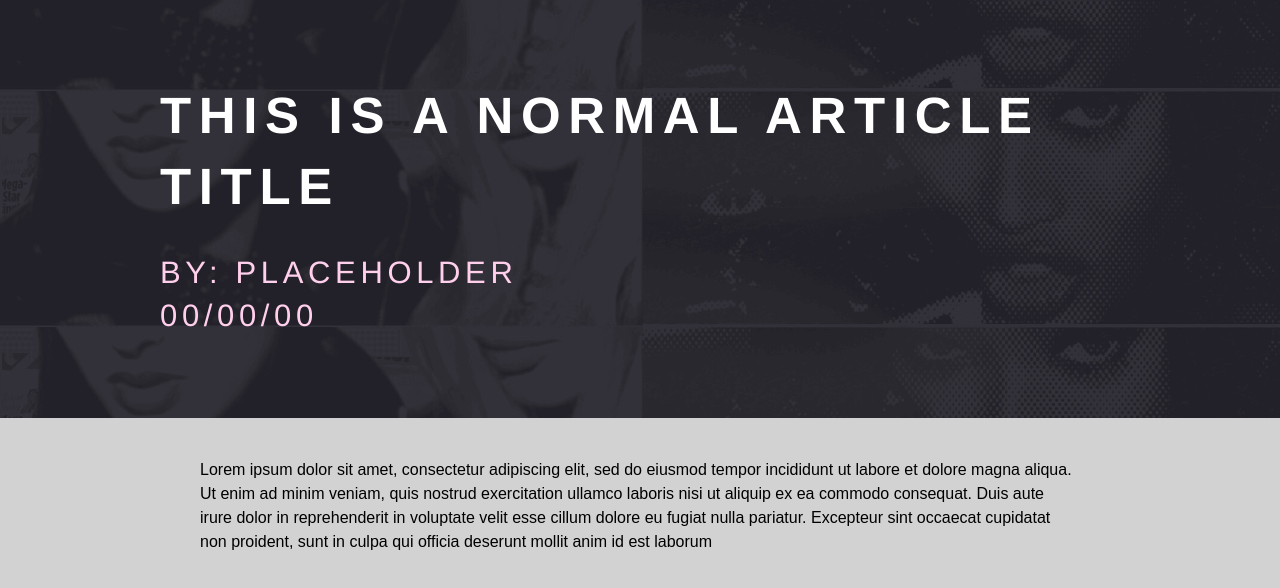
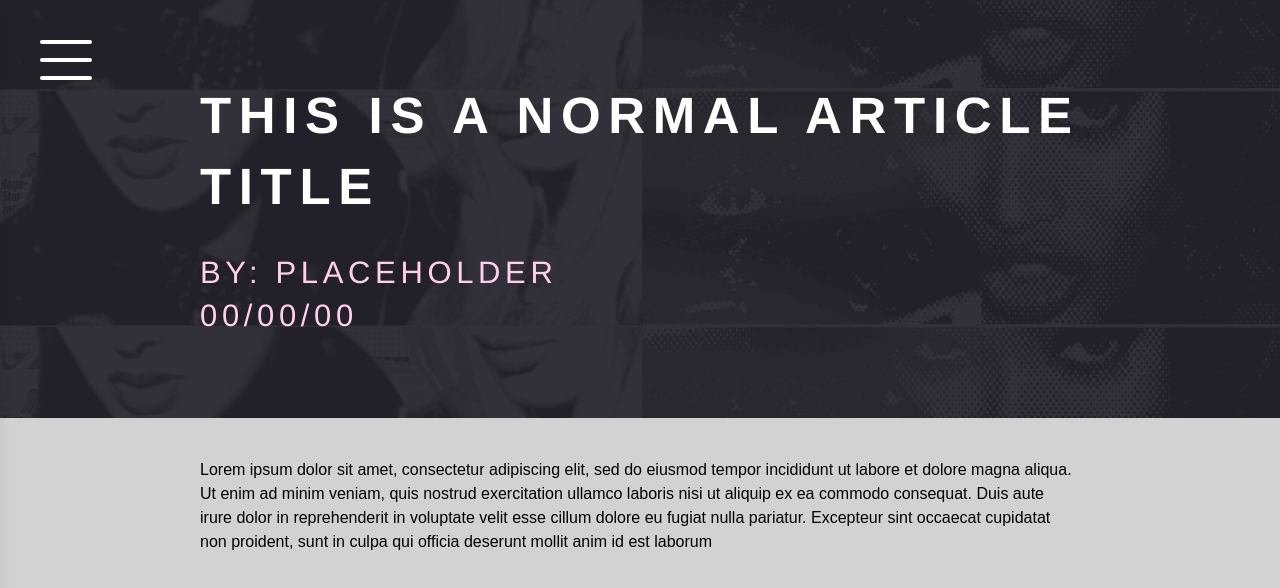
Before and after one commit to mayyadow/FashionAndPoliticsWebsite, a Next.js app in the folder fashionandpoliticswebsite/: page /article in a window 1280 px wide. Shown: the top 588 px of the page. Built offline with nearby package versions, Linux system fonts and the light colour scheme.

Commit message:
added nav bar

```diff
--- a/fashionandpoliticswebsite/app/layout.tsx
+++ b/fashionandpoliticswebsite/app/layout.tsx
@@ -2,6 +2,7 @@ import type { Metadata } from "next";
 import { DM_Sans, Anton } from "next/font/google";
 import Link from "next/link";
 import "./globals.css";
+import Navbar from "@/components/Navbar";
 
 const dm_sans = DM_Sans({
   subsets: ["latin"],
@@ -27,29 +28,9 @@ export default function RootLayout({
 }) {
   return (
     <html lang="en">
-      <body className="bg-[var(--grey)] text-[var(--black)]">
-        <div className="min-h-screen flex">
-          {/* <aside className="w-40 border-r border-black flex flex-col justify-between py-50 px-6 text-[1.5rem] tracking-[0.25em]">
-              <nav className="space-y-15">
-                <Link href="/" className="block hover:text-[var(--pink)]">
-                  HOME
-                </Link>
-                <Link href="/about" className="block hover:text-[var(--pink)]">
-                  ABOUT
-                </Link>
-                <Link href="/blog" className="block hover:text-[var(--pink)]">
-                  BLOG
-                </Link>
-              </nav>
-
-              <div className="text-[0.6rem] uppercase opacity-70">
-                UofT<br />
-                Fashion + Politics
-              </div>
-            </aside> */}
-
-          <main className="flex-1 relative overflow-hidden">{children}</main>
-        </div>
+      <body className="bg-[var(--grey)] text-[var(--black)] min-h-screen">
+        <Navbar />
+        {children}
       </body>
     </html>
   );
--- a/fashionandpoliticswebsite/components/ArticleHeader/ArticleTitle.tsx
+++ b/fashionandpoliticswebsite/components/ArticleHeader/ArticleTitle.tsx
@@ -11,7 +11,7 @@ export default function ArticleTitle({ articleName, author, date }: Props) {
     <>
       <h1
         style={{ color: "#FFFFFF" }}
-        className="font-helvetica text-[40px] md:text-[51px] font-bold wrap-break-words"
+        className="font-helvetica text-[25px] md:text-[51px] font-bold wrap-break-words"
       >
         {articleName}
       </h1>
@@ -19,7 +19,7 @@ export default function ArticleTitle({ articleName, author, date }: Props) {
       <h2
         style={{ color: "#ffcfec" }}
         color="#ffcfec"
-        className="font-helvetica text-[20px] md:text-[31px]"
+        className="font-helvetica text-[14px] md:text-[31px]"
       >
         BY: {author} <br></br> {date}{" "}
       </h2>
--- a/fashionandpoliticswebsite/components/ArticleHeader/index.tsx
+++ b/fashionandpoliticswebsite/components/ArticleHeader/index.tsx
@@ -22,7 +22,7 @@ export default function Header({ articleName, author, date }: Props) {
 "
     >
       {/* bg image */}
-      <div className="relative z-10 mt-10 ml-10 mr-10 mb-10 md:mt-20 md:ml-40 md:mr-40 md:mb-20 size text-xl">
+      <div className="relative z-10 mt-10 mx-20 mb-10 md:mt-20 md:mx-50 md:mb-20 size text-xl">
         <ArticleTitle articleName={articleName} author={author} date={date} />
       </div>
     </header>
--- /dev/null
+++ b/fashionandpoliticswebsite/components/Navbar/DesktopMenu.tsx
@@ -0,0 +1,61 @@
+"use client";
+import Link from "next/link";
+import Image from "next/image";
+
+type Props = {
+  isOpen: boolean;
+  setIsOpen: (value: boolean) => void;
+};
+
+export default function DesktopMenu({ isOpen, setIsOpen }: Props) {
+  return (
+    <>
+      {/* Slide-in Menu */}
+      <div
+        className={`fixed top-0 left-0 h-full w-64 bg-[#d2d2d2] text-[#1c1c1c] shadow-lg z-40 transform transition-transform duration-300 ${
+          isOpen ? "translate-x-0" : "-translate-x-full"
+        }`}
+      >
+        <div className="flex flex-col items-center mt-20 gap-13 text-lg">
+          <Link href="/">
+            <Image
+              src="/images/monogram.png"
+              alt="FP monogram"
+              width={150}
+              height={150}
+            />
+          </Link>
+          <Link
+            href="/"
+            onClick={() => setIsOpen(false)}
+            className="hover:text-[#FF1FA9]"
+          >
+            HOME
+          </Link>
+          <Link
+            href="/about"
+            onClick={() => setIsOpen(false)}
+            className="hover:text-[#FF1FA9]"
+          >
+            ABOUT
+          </Link>
+          <Link
+            href="/blog"
+            onClick={() => setIsOpen(false)}
+            className="hover:text-[#FF1FA9]"
+          >
+            BLOG
+          </Link>
+        </div>
+        <p className="mt-60 mx-30 flex items-center justify-center font-helvetica text-xs">
+          UOFT FASHION &amp; POLITICS
+        </p>
+      </div>
+
+      {/* Overlay */}
+      {isOpen && (
+        <div className="fixed z-30" onClick={() => setIsOpen(false)} />
+      )}
+    </>
+  );
+}
--- /dev/null
+++ b/fashionandpoliticswebsite/components/Navbar/DesktopNav.tsx
@@ -0,0 +1,36 @@
+"use client";
+import { useState } from "react";
+import DesktopMenu from "./DesktopMenu";
+
+export default function DesktopNav() {
+  const [isOpen, setIsOpen] = useState(false);
+
+  return (
+    <>
+      {/* Hamburger icon */}
+      <div
+        className="fixed top-10 left-10 flex flex-col justify-between w-13 h-10 cursor-pointer z-50"
+        onClick={() => setIsOpen(!isOpen)}
+      >
+        <span
+          className={`block h-1 bg-white rounded transition-opacity duration-300 ${
+            isOpen ? "opacity-0" : ""
+          }`}
+        ></span>
+        <span
+          className={`block h-1 bg-white rounded transition-transform duration-300 ${
+            isOpen ? "translate-x-40 w-8" : ""
+          }`}
+        ></span>
+        <span
+          className={`block h-1 bg-white rounded transition-opacity duration-300 ${
+            isOpen ? "opacity-0" : ""
+          }`}
+        ></span>
+      </div>
+
+      {/* Slide-out menu */}
+      <DesktopMenu isOpen={isOpen} setIsOpen={setIsOpen} />
+    </>
+  );
+}
--- /dev/null
+++ b/fashionandpoliticswebsite/components/Navbar/MobileNav.tsx
@@ -0,0 +1,32 @@
+"use client";
+import Image from "next/image";
+import Link from "next/link";
+
+export default function MobileNav() {
+  return (
+    <nav className="flex items-center px-4 font-helvetica">
+      {/* Monogram on the left */}
+      <Link href="/">
+        <Image
+          src="/images/monogram.png"
+          alt="FP monogram"
+          width={70}
+          height={70}
+        />
+      </Link>
+
+      {/* Links spaced evenly */}
+      <div className="flex-1 flex mx-9 justify-center">
+        <Link href="/" className="hover:text-[#FF1FA9]">
+          HOME
+        </Link>
+        <Link href="/about" className="ml-20 hover:text-[#FF1FA9]">
+          ABOUT
+        </Link>
+        <Link href="/blog" className="ml-20 hover:text-[#FF1FA9]">
+          BLOG
+        </Link>
+      </div>
+    </nav>
+  );
+}
--- /dev/null
+++ b/fashionandpoliticswebsite/components/Navbar/index.tsx
@@ -0,0 +1,15 @@
+"use client";
+import MobileNav from "./MobileNav";
+import DesktopNav from "./DesktopNav";
+export default function Navbar() {
+  return (
+    <>
+      <div className="block md:hidden">
+        <MobileNav />
+      </div>
+      <div className="hidden md:block">
+        <DesktopNav />
+      </div>
+    </>
+  );
+}
```
Also changed, not shown: fashionandpoliticswebsite/public/images/monogram.png (added).
